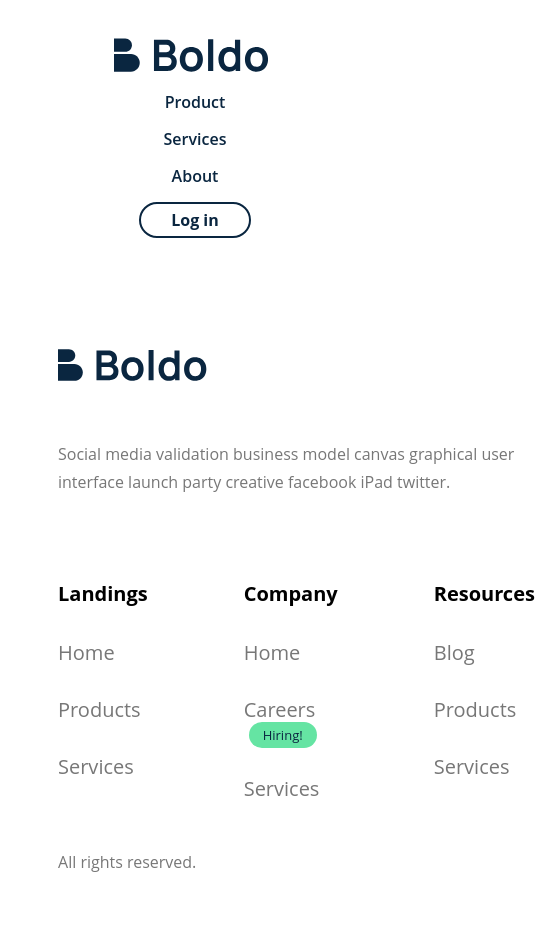
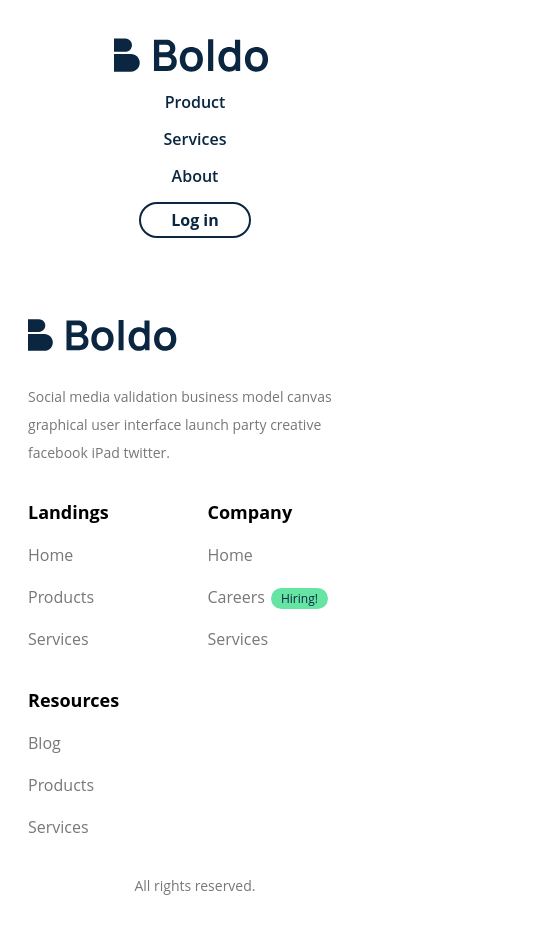
Before and after one commit to Andriamahay11master/Training-react, a React (Create React App) app: page / in a window 390 px wide. Shown: the whole page, 535 px wide, since content can reach past the window. Built offline with nearby package versions, Linux system fonts and the light colour scheme.

Commit message:
FInalisation mobile footer

```diff
--- a/src/assets/common/_global.scss
+++ b/src/assets/common/_global.scss
@@ -15,4 +15,8 @@ body {
   border-radius: 120px;
   font-size: 13px;
   color: $blue;
+  @include max(992px){
+    padding: 2px 10px;
+    font-size: 12px;
+  }
 }
--- a/src/components/footer/_footer.scss
+++ b/src/components/footer/_footer.scss
@@ -13,9 +13,15 @@ footer {
   @include max(992px) {
     grid-template-columns: 1fr;
   }
+  @include max(575px) {
+    padding: 20px;
+  }
   img {
     width: 156px;
     margin-bottom: 40px;
+    @include max(992px) {
+      margin-bottom: 15px;
+    }
   }
   .footerText {
     font-size: 16px;
@@ -23,6 +29,10 @@ footer {
     color: $grey;
     margin-bottom: 64px;
     line-height: 28px;
+    @include max(992px) {
+      font-size: 14px;
+      margin-bottom: 15px;
+    }
     &.rightsReserved {
       margin-bottom: 0;
     }
@@ -31,11 +41,22 @@ footer {
     display: grid;
     grid-template-columns: repeat(3, 1fr);
     column-gap: 96px;
+    @include max(992px) {
+      column-gap: 50px;
+    }
+    @include max(425px) {
+      grid-template-columns: repeat(2, 1fr);
+      column-gap: 25px;
+    }
     .footerTitle {
       font-size: 20px;
       margin-bottom: 32px;
       font-weight: 700;
       color: #000;
+      @include max(992px) {
+        font-size: 18px;
+        margin-bottom: 20px;
+      }
     }
     ul {
       list-style: none;
@@ -43,16 +64,25 @@ footer {
       padding: 0;
       li {
         margin-bottom: 30px;
+        @include max(992px) {
+          margin-bottom: 20px;
+        }
       }
       a {
         font-size: 20px;
         font-weight: 400;
         color: $grey;
         text-decoration: none;
+        @include max(992px) {
+          font-size: 16px;
+        }
       }
     }
     .tag {
       margin-left: 5px;
+      @include max(992px) {
+        margin-left: 2px;
+      }
     }
   }
   .footer-left {
@@ -62,4 +92,8 @@ footer {
       }
     }
   }
+
+  & > .rightsReserved {
+    text-align: center;
+  }
 }
```
